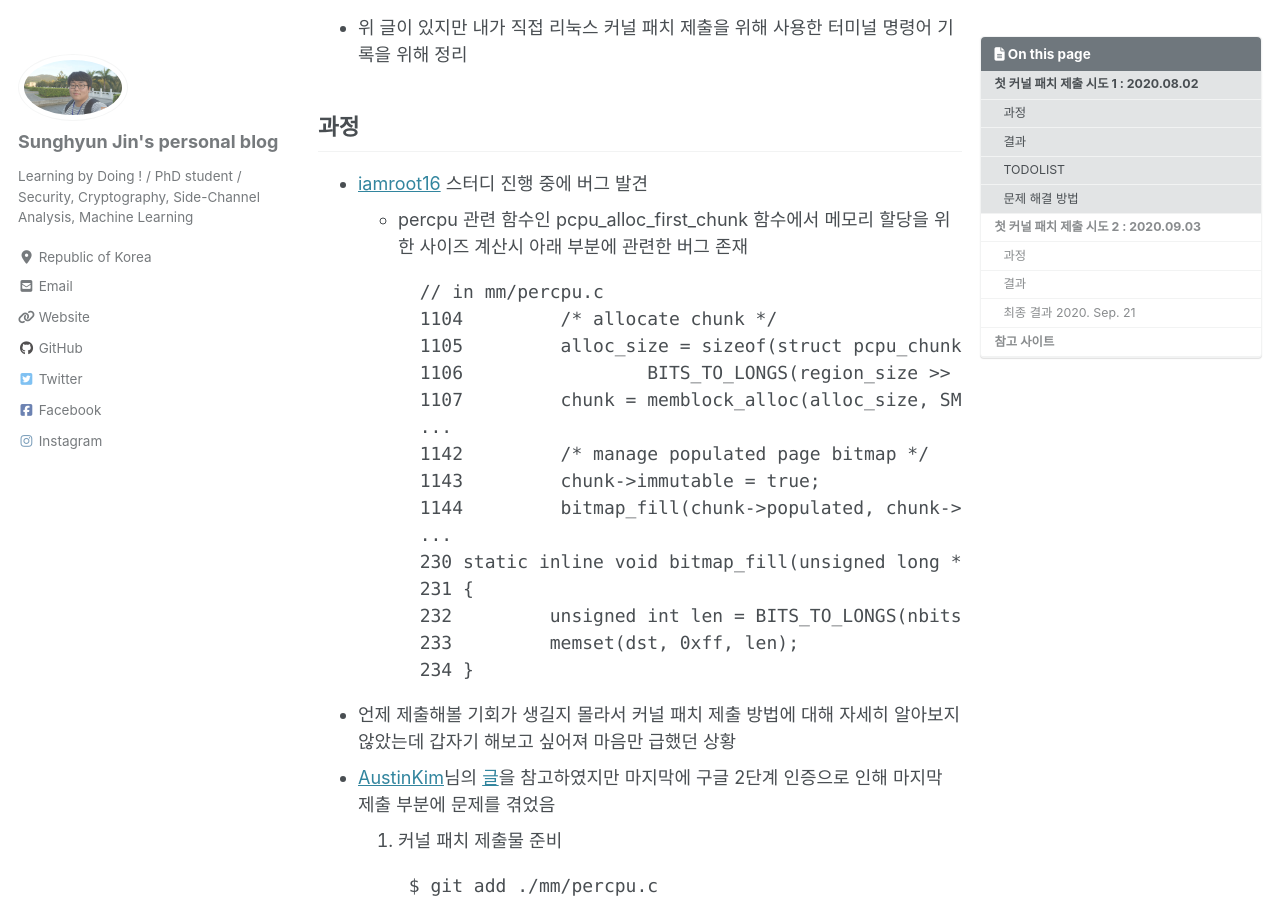
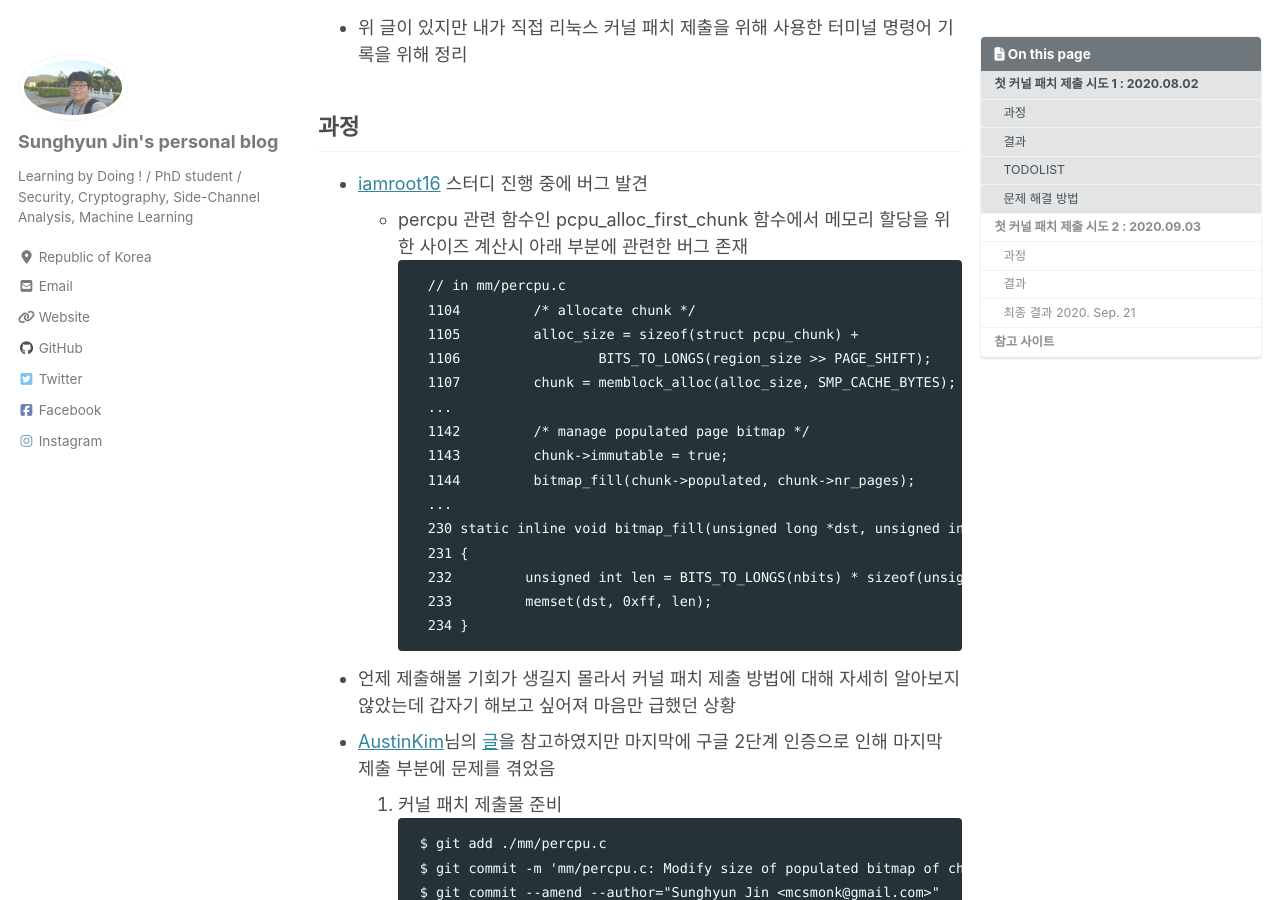
Before and after one commit to mcsmonk/mcsmonk.github.io, a Jekyll site: the page built from _posts/2020-08-02-my 1st linux kernel patch submission.md, in a window 1280 px wide and 900 px high, scrolled down 315 px. Built offline with Jekyll 4.4.1, drawn with Linux system fonts in a browser that asks for light colours; cached includes are drawn as plain includes; nearby versions of some CDN libraries; comment, search, counter and statistics services are not loaded.

Commit message:
content test : code

````diff
--- a/_posts/2020-08-02-my 1st linux kernel patch submission.md
+++ b/_posts/2020-08-02-my 1st linux kernel patch submission.md
@@ -32,7 +32,7 @@ toc_label: "On this page"
 ## 과정
 - [iamroot16](https://github.com/iamroot16/linux) 스터디 진행 중에 버그 발견
     - percpu 관련 함수인 pcpu_alloc_first_chunk 함수에서 메모리 할당을 위한 사이즈 계산시 아래 부분에 관련한 버그 존재
-    ``` C
+    ```
     // in mm/percpu.c
     1104         /* allocate chunk */
     1105         alloc_size = sizeof(struct pcpu_chunk) +
@@ -53,7 +53,7 @@ toc_label: "On this page"
 - 언제 제출해볼 기회가 생길지 몰라서 커널 패치 제출 방법에 대해 자세히 알아보지 않았는데 갑자기 해보고 싶어져 마음만 급했던 상황
 - [AustinKim](http://rousalome.egloos.com/)님의 [글](https://kldp.org/node/162104)을 참고하였지만 마지막에 구글 2단계 인증으로 인해 마지막 제출 부분에 문제를 겪었음
     1. 커널 패치 제출물 준비
-        ``` BASH
+        ```
         $ git add ./mm/percpu.c
         $ git commit -m 'mm/percpu.c: Modify size of populated bitmap of chunk for memory allocation'
         $ git commit --amend --author="Sunghyun Jin <mcsmonk@gmail.com>"
@@ -84,7 +84,7 @@ toc_label: "On this page"
     4. 커널 패치 제출 2020.08.02 시도
         - 구글 2단계 인증 때문에 mutt으로 계속 실패해서 git send-email로 시도함
 
-        ``` BASH
+        ```
         $ sudo apt-get install git-email
         $ git send-email --annotate HEAD^
         $ git send-email head^
@@ -156,7 +156,7 @@ toc_label: "On this page"
 [SeongJae Park](https://sjp38.github.io/ko/)님의 커널 패치 제출에 대한 다른 글[link](https://dry-kiss.blogspot.com/2012/10/blog-post.html)을 참고하여 다시 제출
 
 ## 과정
-``` BASH
+```
 $ git commit -m 'mm/percpu.c: Modify calculation of size of populated bitmap of chunk for memory allocation'
 [master 067d96099555] mm/percpu.c: Modify calculation of size of populated bitmap of chunk for memory allocation
  1 file changed, 1 insertion(+), 1 deletion(-)
````
